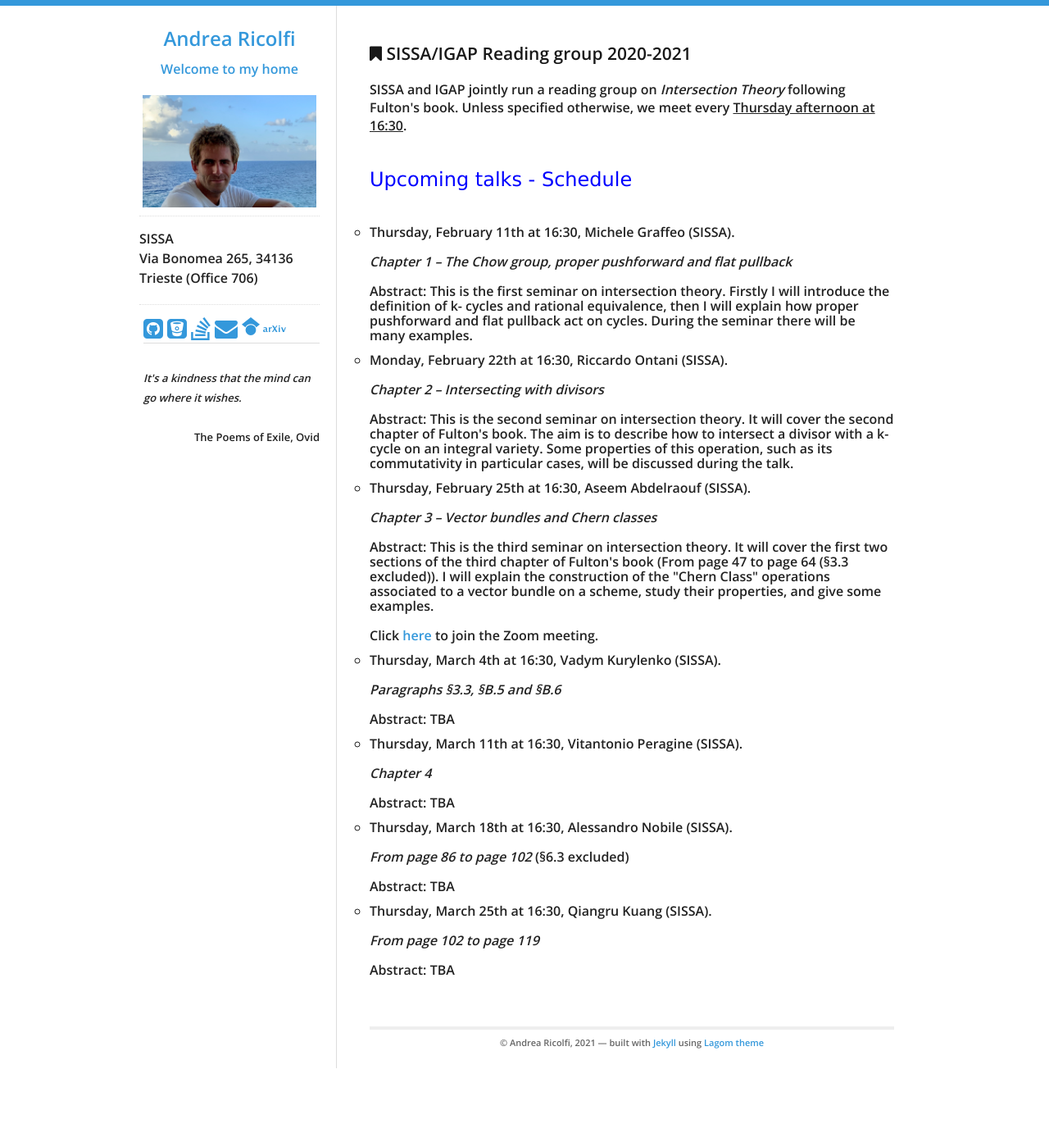
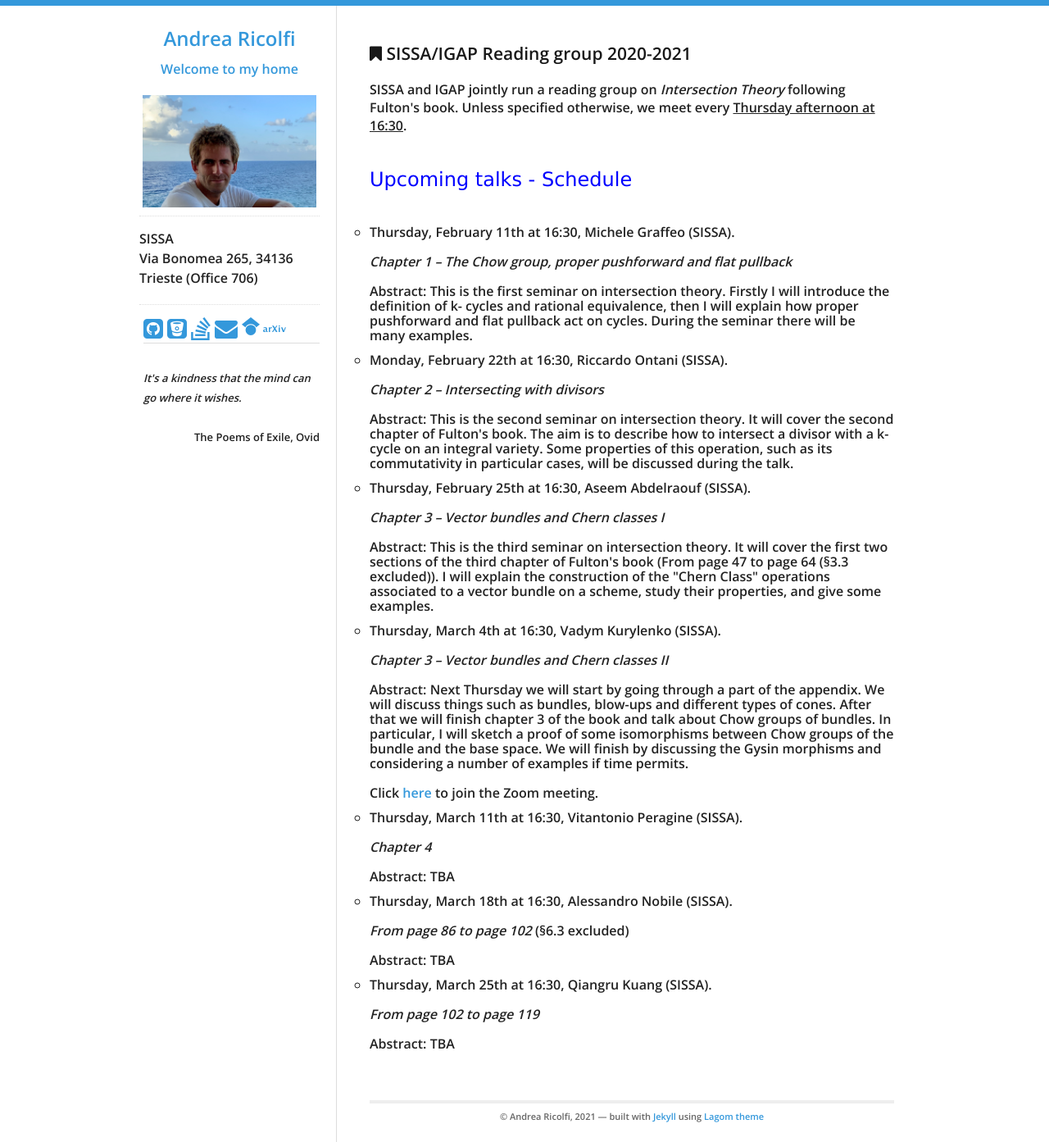
Before and after one commit to atricolfi/atricolfi.github.io, a Jekyll site: the page built from MATHEMATICS/Intersection_theory_seminar.html, in a window 1280 px wide. Shown: the whole page at 82% size. Built offline with Jekyll 4.4.1, drawn with Linux system fonts in a browser that asks for light colours; before the commit the page ends 1303 px from its top, so only the background shows below that.

Commit message:
Update Intersection_theory_seminar.html

```diff
--- a/MATHEMATICS/Intersection_theory_seminar.html
+++ b/MATHEMATICS/Intersection_theory_seminar.html
@@ -48,24 +48,27 @@ Some properties of this operation, such as its commutativity in particular cases
 <li> Thursday, February 25th at 16:30, Aseem Abdelraouf (SISSA).
   <br>
   <br>
-<em>Chapter 3 &#8211; Vector bundles and Chern classes</em>
+<em>Chapter 3 &#8211; Vector bundles and Chern classes I</em>
   <br>
   <br>
 Abstract:  This is the third seminar on intersection theory. It will cover the first two sections of the third chapter
 of Fulton's book (From page 47 to page 64 (§3.3 excluded)).
 I will explain the construction of the "Chern Class" operations associated to a vector bundle on a scheme, study their properties, and give some examples.
-  <br>
-  <br>
-  Click <a href="https://sissa-it.zoom.us/j/84773875717?pwd=ZXpOa3FnejFpSjhtRjNtRHVNT3ZnZz09">here</a> to join the Zoom meeting.
 </li>
 
 <li> Thursday, March 4th at 16:30, Vadym Kurylenko (SISSA).
   <br>
   <br>
-<em>Paragraphs §3.3, §B.5 and §B.6 </em>
+<em>Chapter 3 &#8211; Vector bundles and Chern classes II</em>
   <br>
   <br>
-Abstract: TBA
+Abstract: Next Thursday we will start by going through a part of the appendix. We will discuss things such as bundles,
+  blow-ups and different types of cones. After that we will finish chapter 3 of the book and talk about Chow groups of bundles.
+  In particular, I will sketch a proof of some isomorphisms between Chow groups of the bundle and the base space.
+  We will finish by discussing the Gysin morphisms and considering a number of examples if time permits.
+  <br>
+  <br>
+  Click <a href="https://sissa-it.zoom.us/j/87945555030?pwd=Z3YzODNMYTh3SkFxU05aTjFJcG9qZz09">here</a> to join the Zoom meeting.
 </li>
 
 <li> Thursday, March 11th at 16:30, Vitantonio Peragine (SISSA).
```
